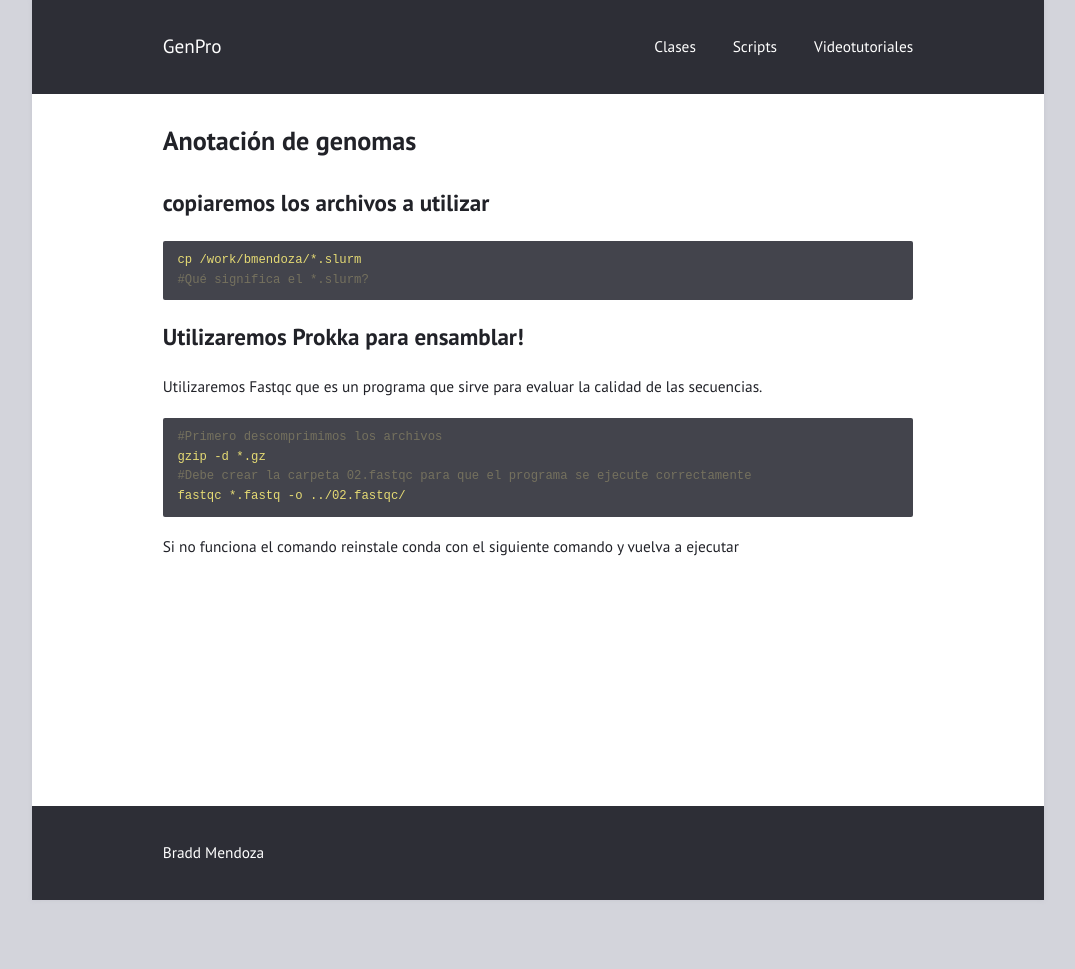
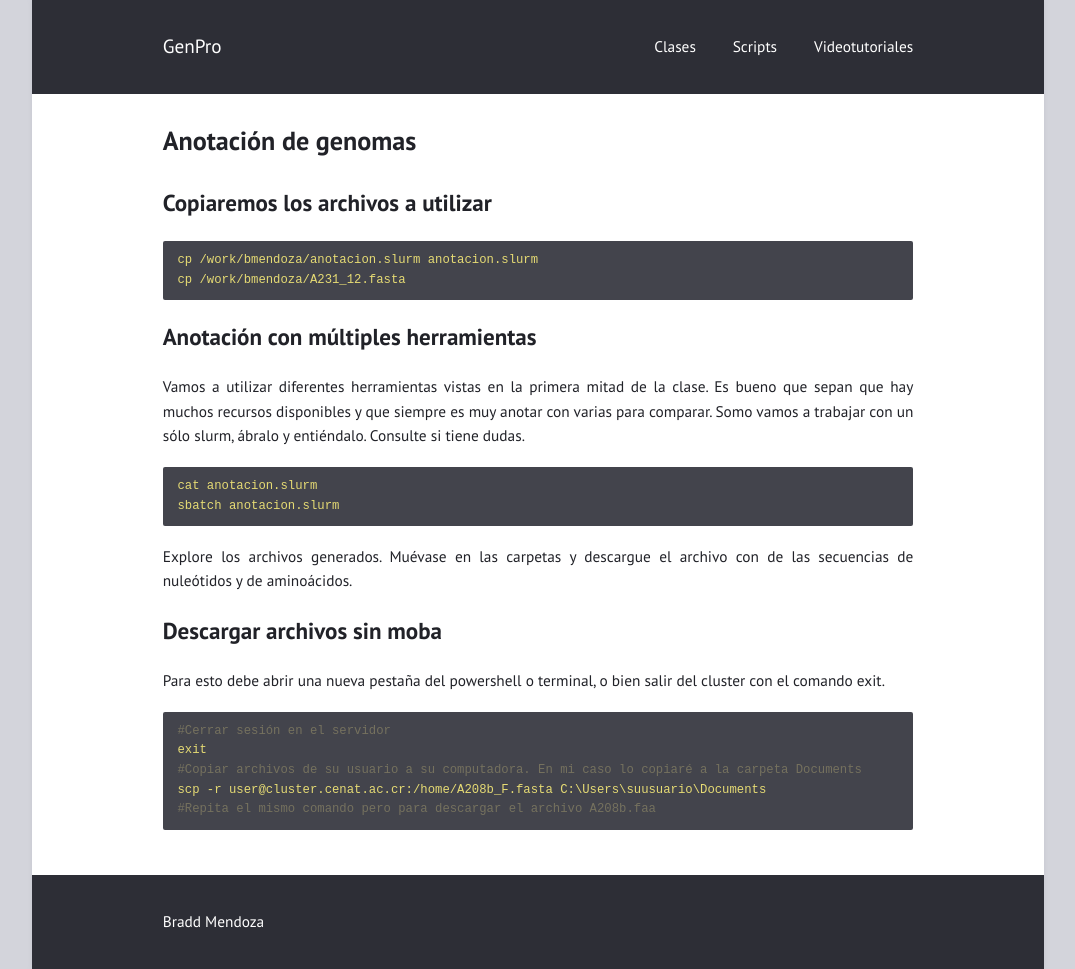
Before and after one commit to braddmg/GenPro, a Jekyll site: the page built from _posts/2024-09-07-Anotación-de-genomas.md, in a window 1280 px wide. Shown: the whole page, without its empty margins (102-1177 px from the left). Built offline with Jekyll 4.4.1, drawn with Linux system fonts in a browser that asks for light colours; before the commit the page ends 900 px from its top, so only the background shows below that.

Commit message:
Update 2024-09-07-Anotación-de-genomas.md

````diff
--- a/_posts/2024-09-07-Anotación-de-genomas.md
+++ b/_posts/2024-09-07-Anotación-de-genomas.md
@@ -2,19 +2,25 @@
 title: "Anotación de genomas"
 layout: page
 ---
-## copiaremos los archivos a utilizar
+## Copiaremos los archivos a utilizar
 ```yml
-cp /work/bmendoza/*.slurm
-#Qué significa el *.slurm?
+cp /work/bmendoza/anotacion.slurm anotacion.slurm
+cp /work/bmendoza/A231_12.fasta
 ```
 
-## Utilizaremos Prokka para ensamblar!
-Utilizaremos Fastqc que es un programa que sirve para evaluar la calidad de las secuencias.
-
+## Anotación con múltiples herramientas
+Vamos a utilizar diferentes herramientas vistas en la primera mitad de la clase. Es bueno que sepan que hay muchos recursos disponibles y que siempre es muy anotar con varias para comparar. Somo vamos a trabajar con un sólo slurm, ábralo y entiéndalo. Consulte si tiene dudas.
 ```yml
-#Primero descomprimimos los archivos
-gzip -d *.gz
-#Debe crear la carpeta 02.fastqc para que el programa se ejecute correctamente
-fastqc *.fastq -o ../02.fastqc/
+cat anotacion.slurm
+sbatch anotacion.slurm
 ```
-Si no funciona el comando reinstale conda con el siguiente comando y vuelva a ejecutar
+Explore los archivos generados. Muévase en las carpetas y descargue el archivo con de las secuencias de nuleótidos y de aminoácidos.
+## Descargar archivos sin moba
+Para esto debe abrir una nueva pestaña del powershell o terminal, o bien salir del cluster con el comando exit.
+```yml
+#Cerrar sesión en el servidor
+exit
+#Copiar archivos de su usuario a su computadora. En mi caso lo copiaré a la carpeta Documents
+scp -r user@cluster.cenat.ac.cr:/home/A208b_F.fasta C:\Users\suusuario\Documents
+#Repita el mismo comando pero para descargar el archivo A208b.faa
+```
````
